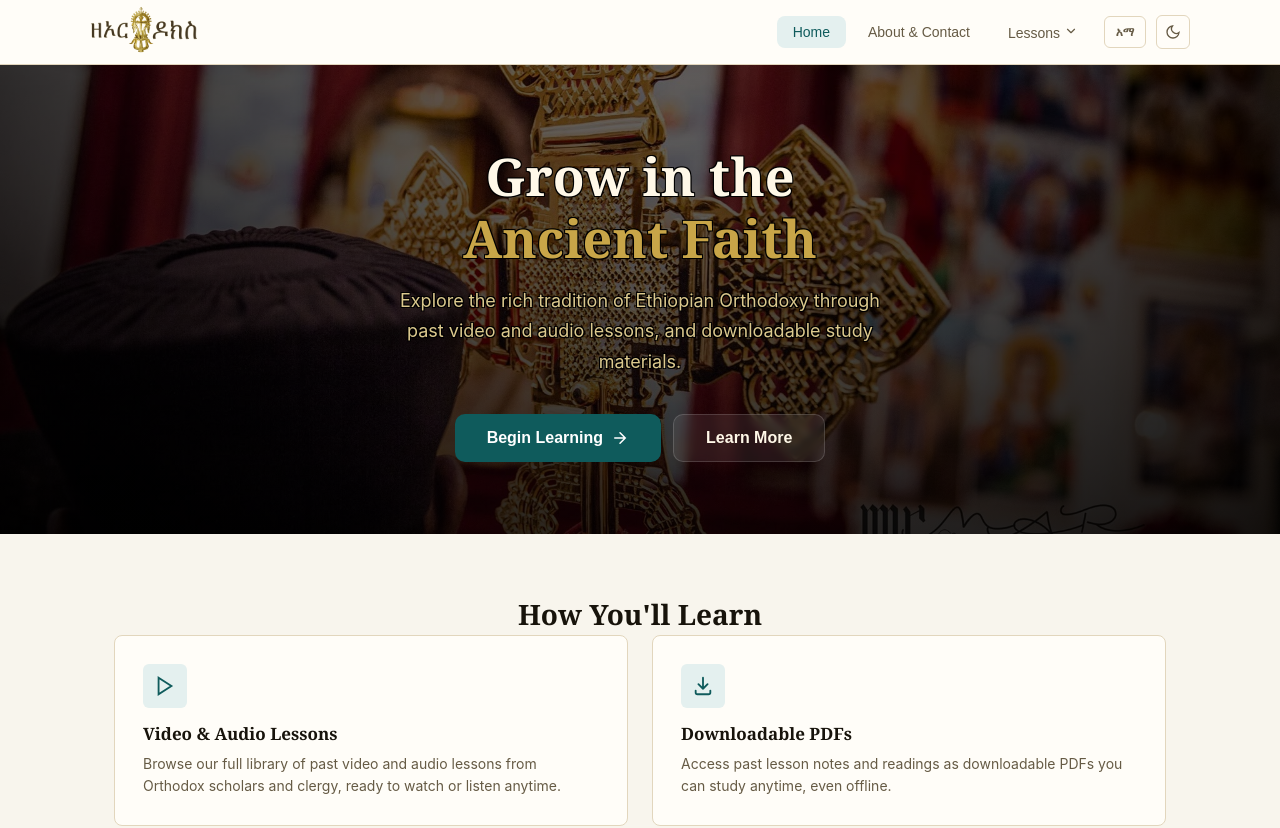
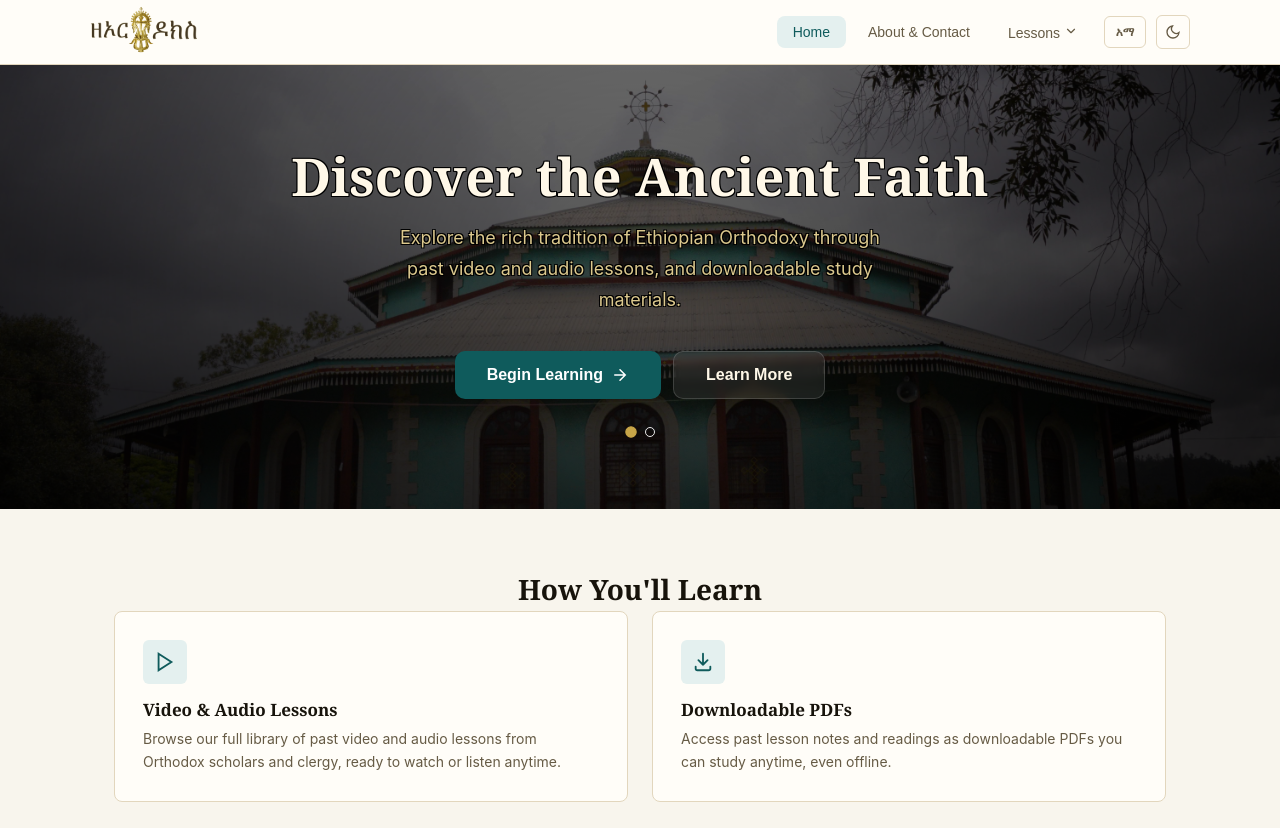
Before and after one commit to nahomsolomon12/ze-orthodox, a React (Vite) app in the folder front-end/: page / in a window 1280 px wide. Shown: the top 828 px of the page. Built offline with nearby package versions, Linux system fonts and the light colour scheme.

Commit message:
fix: add carousel to home page

```diff
--- a/front-end/src/data/translations.js
+++ b/front-end/src/data/translations.js
@@ -5,7 +5,7 @@ export const translations = {
     lessonWedAdultTitle: "Wednesday Adult Lessons", lessonSatYouthTitle: "Saturday Youth Lessons", lessonSunYouthTitle: "Sunday Youth Lessons", lessonVideoTitle: "Video Lessons",
     languageAmharic: "Amharic", languageEnglish: "English", languageBoth: "English & Amharic",
     lessonComingSoon: "Lessons for this track will be posted here soon.", chooseLessonTrack: "Choose a lesson track to get started.",
-    heroBadge: "Ethiopian Orthodox Christian Education", heroTitleTop: "Grow in the", heroTitleAccent: "Ancient Faith", heroSubtitle: "Explore the rich tradition of Ethiopian Orthodoxy through past video and audio lessons, and downloadable study materials.", beginLearning: "Begin Learning", learnMore: "Learn More", howLearn: "How You'll Learn",
+    heroBadge: "Ethiopian Orthodox Christian Education", heroTitleTop: "Grow in the", heroTitleAccent: "Ancient Faith", heroSlideOne: "Discover the Ancient Faith", heroSlideTwo: "Grow Through Timeless Teaching", heroSubtitle: "Explore the rich tradition of Ethiopian Orthodoxy through past video and audio lessons, and downloadable study materials.", beginLearning: "Begin Learning", learnMore: "Learn More", howLearn: "How You'll Learn",
     featureVideoTitle: "Video & Audio Lessons", featureVideoDesc: "Browse our full library of past video and audio lessons from Orthodox scholars and clergy, ready to watch or listen anytime.", featureReadingTitle: "Downloadable PDFs", featureReadingDesc: "Access past lesson notes and readings as downloadable PDFs you can study anytime, even offline.",
     readyBegin: "Ready to begin?", joinCommunity: "Join a growing community discovering the beauty of Orthodoxy.", goLearning: "Go to Lessons",
     aboutTitle: "About", aboutParagraphOne: "ZeOrthodox is an online learning platform dedicated to making Ethiopian Orthodox Christian education accessible to all. Whether you're inquiring about the faith, a catechumen, or a lifelong Orthodox Christian seeking deeper understanding, our structured courses guide you through the rich theology, liturgical life, and spiritual practices of the Church.", aboutParagraphTwo: "Our curriculum is developed in consultation with Orthodox clergy and theologians, drawing from Scripture, the Church Fathers, conciliar teachings, and the living tradition of the Church.",
@@ -17,7 +17,7 @@ export const translations = {
     languageToggle: "EN", languageTitle: "ወደ እንግሊዝኛ ቀይር", lightMode: "የብርሃን ሁነታ", darkMode: "የጨለማ ሁነታ",
     lessonWedAdultTitle: "የረቡዕ የአዋቂዎች ትምህርቶች", lessonSatYouthTitle: "የቅዳሜ ወጣቶች ትምህርቶች", lessonSunYouthTitle: "የእሁድ ወጣቶች ትምህርቶች", lessonVideoTitle: "የቪዲዮ ትምህርቶች",
     languageAmharic: "አማርኛ", languageEnglish: "እንግሊዝኛ", languageBoth: "እንግሊዝኛ እና አማርኛ", lessonComingSoon: "የዚህ ክፍል ትምህርቶች በቅርቡ እዚህ ይቀርባሉ።", chooseLessonTrack: "ለመጀመር የትምህርት ዘርፍ ይምረጡ።",
-    heroBadge: "የኢትዮጵያ ኦርቶዶክስ ክርስቲያናዊ ትምህርት", heroTitleTop: "በጥንታዊው", heroTitleAccent: "እምነት እደጉ", heroSubtitle: "የኢትዮጵያ ኦርቶዶክስን ሀብታም ትውፊት በቪዲዮ፣ በድምጽ ትምህርቶች እና ሊወርዱ በሚችሉ የጥናት መርጃዎች ያስሱ።", beginLearning: "መማር ጀምር", learnMore: "ተጨማሪ ይወቁ", howLearn: "እንዴት ይማራሉ", featureVideoTitle: "የቪዲዮ እና የድምጽ ትምህርቶች", featureVideoDesc: "ከኦርቶዶክስ ምሁራን እና ካህናት የቀረቡ የቪዲዮ እና የድምጽ ትምህርቶችን በማንኛውም ጊዜ ይመልከቱ ወይም ያዳምጡ።", featureReadingTitle: "ሊወርዱ የሚችሉ የPDF ፋይሎች", featureReadingDesc: "የትምህርት ማስታወሻዎችን እና ንባቦችን እንደ PDF ያውርዱ።", readyBegin: "ለመጀመር ዝግጁ ነዎት?", joinCommunity: "የኦርቶዶክስን ውበት ከሚያውቅ እያደገ ካለ ማህበረሰብ ጋር ይቀላቀሉ።", goLearning: "ወደ ትምህርቶች ሂድ",
+    heroBadge: "የኢትዮጵያ ኦርቶዶክስ ክርስቲያናዊ ትምህርት", heroTitleTop: "በጥንታዊው", heroTitleAccent: "እምነት እደጉ", heroSlideOne: "ጥንታዊውን እምነት ያግኙ", heroSlideTwo: "በዘላቂ ትምህርት ይደጉ", heroSubtitle: "የኢትዮጵያ ኦርቶዶክስን ሀብታም ትውፊት በቪዲዮ፣ በድምጽ ትምህርቶች እና ሊወርዱ በሚችሉ የጥናት መርጃዎች ያስሱ።", beginLearning: "መማር ጀምር", learnMore: "ተጨማሪ ይወቁ", howLearn: "እንዴት ይማራሉ", featureVideoTitle: "የቪዲዮ እና የድምጽ ትምህርቶች", featureVideoDesc: "ከኦርቶዶክስ ምሁራን እና ካህናት የቀረቡ የቪዲዮ እና የድምጽ ትምህርቶችን በማንኛውም ጊዜ ይመልከቱ ወይም ያዳምጡ።", featureReadingTitle: "ሊወርዱ በሚችሉ የPDF ፋይሎች", featureReadingDesc: "የትምህርት ማስታወሻዎችን እና ንባቦችን እንደ PDF ያውርዱ።", readyBegin: "ለመጀመር ዝግጁ ነዎት?", joinCommunity: "የኦርቶዶክስን ውበት ከሚያውቅ እያደገ ካለ ማህበረሰብ ጋር ይቀላቀሉ።", goLearning: "ወደ ትምህርቶች ሂድ",
     aboutTitle: "ስለ ዘኦርቶዶክስ", aboutParagraphOne: "ዘኦርቶዶክስ የኢትዮጵያ ኦርቶዶክስ ክርስቲያናዊ ትምህርትን ለሁሉም ተደራሽ ለማድረግ የተዘጋጀ የመስመር ላይ የመማሪያ መድረክ ነው።", aboutParagraphTwo: "ሥርዓተ ትምህርታችን ከኦርቶዶክስ ካህናት እና ምሁራን ጋር በመመካከር ይዘጋጃል።", approachTitle: "አቀራረባችን", valueTraditionTitle: "በትውፊት የተመሠረተ", valueTraditionDesc: "ሁሉም ይዘት ከኦርቶዶክስ ቤተ ክርስቲያን ትምህርት ጋር ይስማማል።", valueAcademicTitle: "በምሁራዊ መሠረት", valueAcademicDesc: "ጥልቀትና ግልጽነት በሚያመጡ ምሁራን የተዘጋጀ።", valueAccessTitle: "ለሁሉም ተደራሽ", valueAccessDesc: "ለመማር ለሚፈልግ ሁሉ ነፃ መርጃዎች።", contactTitle: "ያግኙን", contactIntro: "ጥያቄ ወይም ሀሳብ አለዎት? ከእርስዎ መስማት ደስ ይለናል።", contactSuccess: "እናመሰግናለን! መልእክትዎ ተልኳል።", contactName: "ስም", contactEmail: "ኢሜይል", contactMessage: "መልእክት", contactRequired: "እባክዎ ሁሉንም መስኮች ይሙሉ።", sending: "በመላክ ላይ...", sendMessage: "መልእክት ላክ",
   },
 };
--- a/front-end/src/pages/HomePage.css
+++ b/front-end/src/pages/HomePage.css
@@ -17,18 +17,30 @@
   z-index: 1;
 }
 
+.hero__slides {
+  position: absolute;
+  inset: 0;
+  z-index: 0;
+}
+
 .hero__background-image {
   position: absolute;
-  top: 50%;
-  left: 50%;
-  transform: translate(-50%, -50%);
+  inset: 0;
   display: block;
-  width: 100vw;
+  width: 100%;
+  height: 100%;
   max-width: none;
-  height: auto;
+  object-fit: cover;
+  object-position: center;
+  opacity: 0;
+  transition: opacity 700ms ease-in-out;
   pointer-events: none;
   user-select: none;
   z-index: 0;
+}
+
+.hero__background-image--active {
+  opacity: 1;
 }
 
 .hero__content {
@@ -65,6 +77,32 @@
   gap: 12px;
   justify-content: center;
   flex-wrap: wrap;
+}
+
+.hero__pagination {
+  display: flex;
+  position: relative;
+  z-index: 2;
+  justify-content: center;
+  gap: 9px;
+  margin-top: 28px;
+}
+
+.hero__pagination-dot {
+  width: 10px;
+  height: 10px;
+  padding: 0;
+  border: 1px solid rgba(255, 255, 255, 0.9);
+  border-radius: 50%;
+  background: transparent;
+  cursor: pointer;
+  transition: background-color 200ms ease, transform 200ms ease;
+}
+
+.hero__pagination-dot--active {
+  background: var(--gold);
+  border-color: var(--gold);
+  transform: scale(1.15);
 }
 
 .section {
@@ -107,11 +145,7 @@
   }
 
   .hero__background-image {
-    top: 50%;
-    width: auto;
-    min-width: 100vw;
-    height: 460px;
-    object-fit: cover;
+    object-position: center;
   }
 
   .section {
@@ -124,10 +158,6 @@
 }
 
 @media (max-width: 480px) {
-  .hero__background-image {
-    height: 520px;
-  }
-
   .hero__actions {
     flex-direction: column;
     align-items: stretch;
--- a/front-end/src/pages/HomePage.jsx
+++ b/front-end/src/pages/HomePage.jsx
@@ -1,10 +1,25 @@
+import { useEffect, useState } from "react";
 import Icon from "../components/Icon";
 import { useLanguage } from "../context/LanguageContext";
 import "./HomePage.css";
-import backgroundImage from "../assets/golden_cross.jpg";
+import carouselOne from "../assets/car-1.jpg";
+import carouselTwo from "../assets/car-2.jpg";
 
 const HomePage = ({ setPage }) => {
   const { t } = useLanguage();
+  const [activeSlide, setActiveSlide] = useState(0);
+  const slides = [
+    { image: carouselOne, heading: t("heroSlideOne") },
+    { image: carouselTwo, heading: t("heroSlideTwo") },
+  ];
+
+  useEffect(() => {
+    const rotation = window.setInterval(() => {
+      setActiveSlide((current) => (current + 1) % slides.length);
+    }, 6000);
+
+    return () => window.clearInterval(rotation);
+  }, [slides.length]);
   const features = [
     {
       icon: "play",
@@ -21,17 +36,21 @@ const HomePage = ({ setPage }) => {
   return (
     <div>
       <section className="hero">
-        <img
-          src={backgroundImage}
-          alt=""
-          className="hero__background-image"
-          aria-hidden="true"
-        />
+        <div className="hero__slides" aria-hidden="true">
+          {slides.map((slide, index) => (
+            <img
+              key={slide.image}
+              src={slide.image}
+              alt=""
+              className={`hero__background-image ${
+                index === activeSlide ? "hero__background-image--active" : ""
+              }`}
+            />
+          ))}
+        </div>
         <div className="hero__content">
           <h1 className="hero__title">
-            {t("heroTitleTop")}
-            <br />
-            <span>{t("heroTitleAccent")}</span>
+            {slides[activeSlide].heading}
           </h1>
           <p className="hero__subtitle">{t("heroSubtitle")}</p>
           <div className="hero__actions">
@@ -48,6 +67,20 @@ const HomePage = ({ setPage }) => {
               {t("learnMore")}
             </button>
           </div>
+        </div>
+        <div className="hero__pagination" aria-label="Hero slides">
+          {slides.map((slide, index) => (
+            <button
+              key={slide.image}
+              type="button"
+              className={`hero__pagination-dot ${
+                index === activeSlide ? "hero__pagination-dot--active" : ""
+              }`}
+              aria-label={`Show slide ${index + 1}`}
+              aria-current={index === activeSlide ? "true" : undefined}
+              onClick={() => setActiveSlide(index)}
+            />
+          ))}
         </div>
       </section>
 
```
Also changed, not shown: front-end/src/assets/car-1.jpg (added), front-end/src/assets/car-2.jpg (added).
